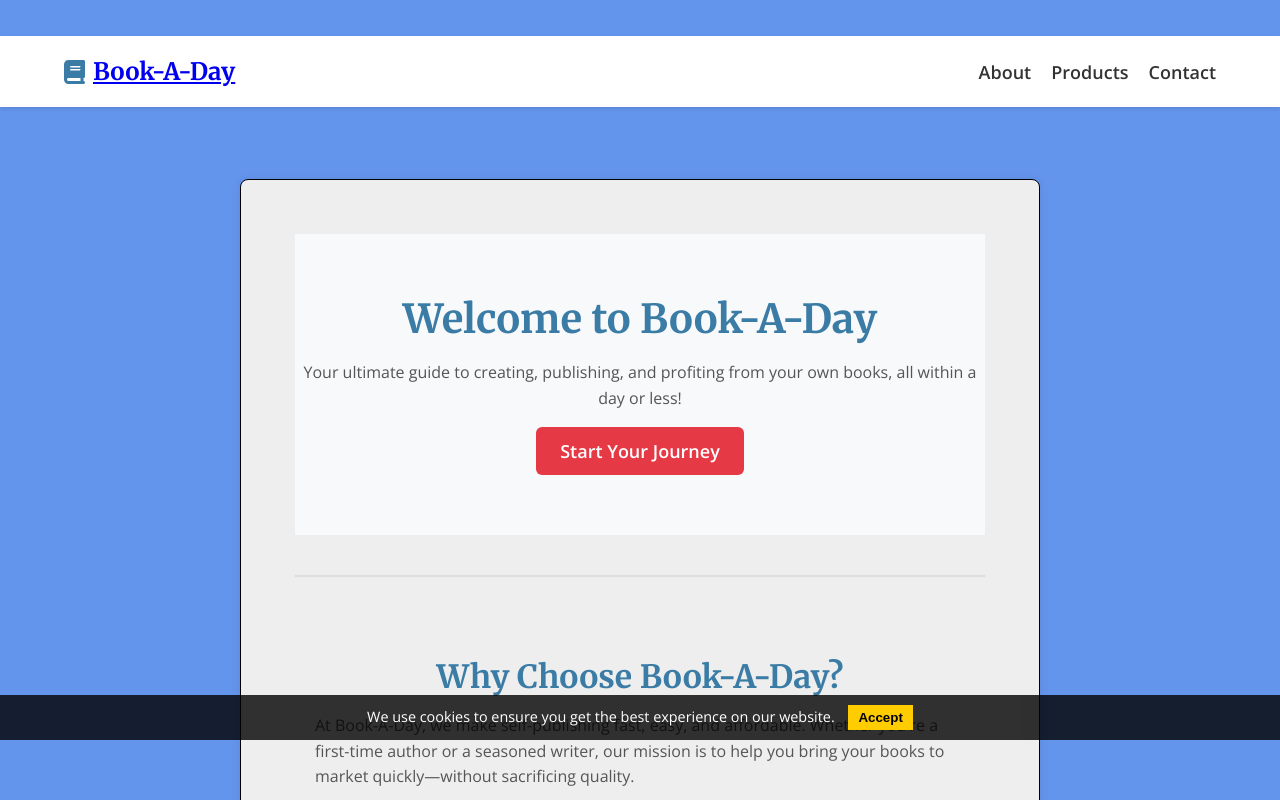
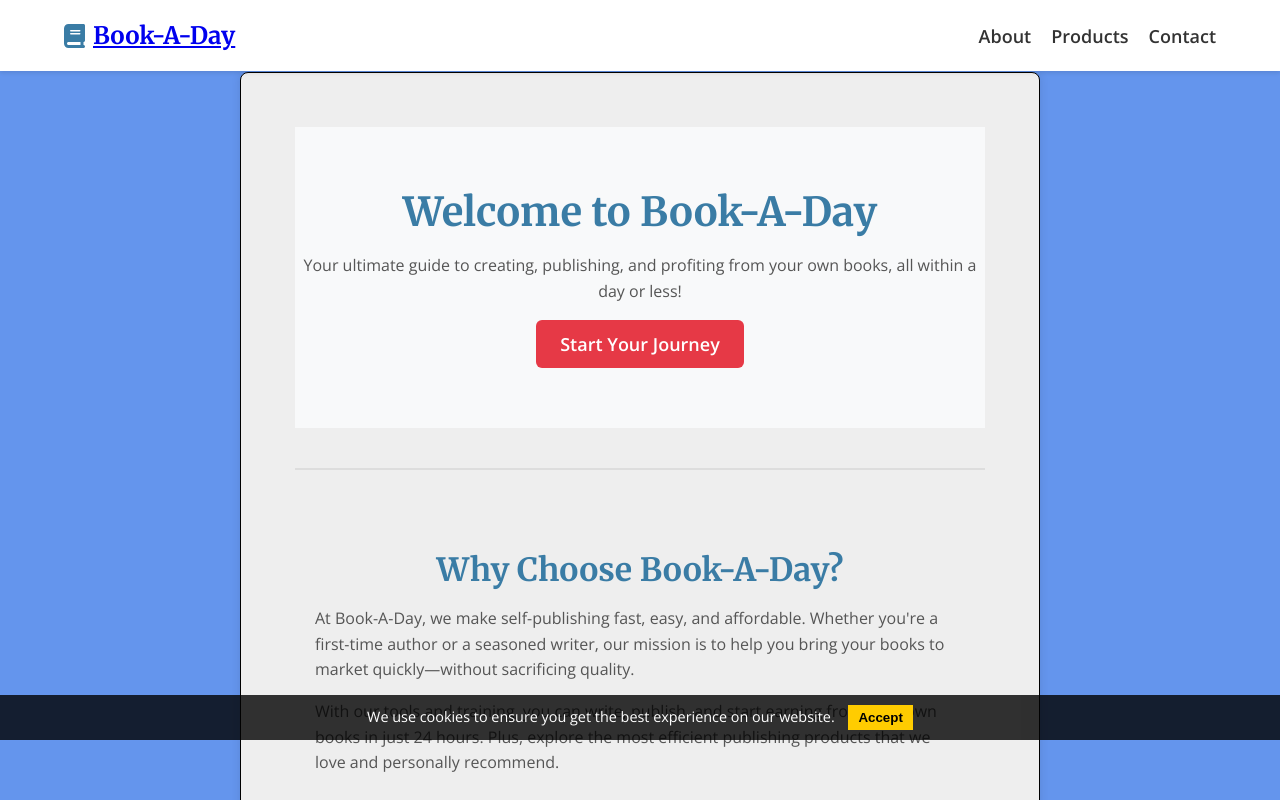
Before and after one commit to MikeLindvang/book-a-day-website, a Next.js app: page / in a window 1280 px wide. Shown: the top 800 px of the page. Built offline with nearby package versions, Linux system fonts and the light colour scheme.

Commit message:
Make header stay fixed at top of viewport

```diff
--- a/components/Header.module.css
+++ b/components/Header.module.css
@@ -4,8 +4,10 @@
   background-color: #ffffff;
   padding: 20px 0;
   box-shadow: 0 2px 4px rgba(0, 0, 0, 0.1);
-  position: sticky;
+  position: fixed;
   top: 0;
+  left: 0;
+  right: 0;
   z-index: 100;
 }
 
```
